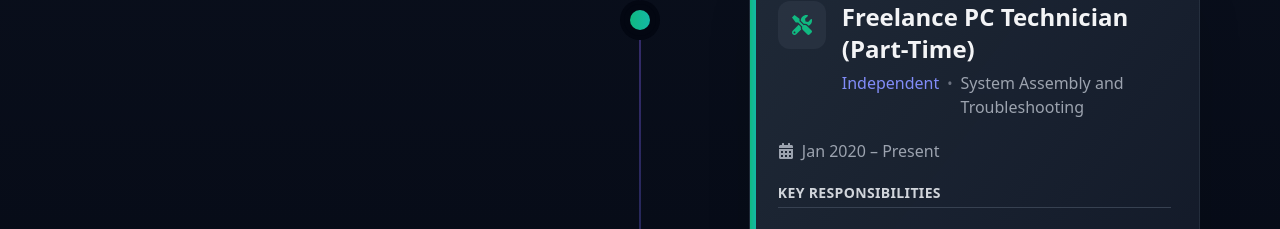
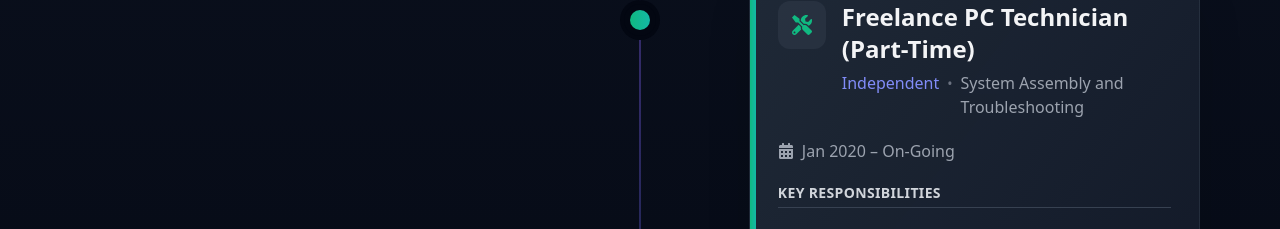
Before and after one commit to Manikandankb2403/portfolio, a React (Vite) app: page / in a window 1280 px wide. Shown: the part 7240-7469 px from the top of the page. Built offline with nearby package versions, Linux system fonts and the light colour scheme.

Commit message:
Update Experience.jsx
small update

```diff
--- a/src/components/Experience.jsx
+++ b/src/components/Experience.jsx
@@ -23,7 +23,7 @@ const Experience = ({ darkMode }) => {
     {
       position: "Freelance PC Technician (Part-Time)",
       company: "Independent",
-      period: "Jan 2020 – Present",
+      period: "Jan 2020 – On-Going",
       description: "System Assembly and Troubleshooting",
       responsibilities: [
         "Diagnosed and repaired over 500 PC issues involving CPUs, RAM, SSDs, and motherboards",
```
